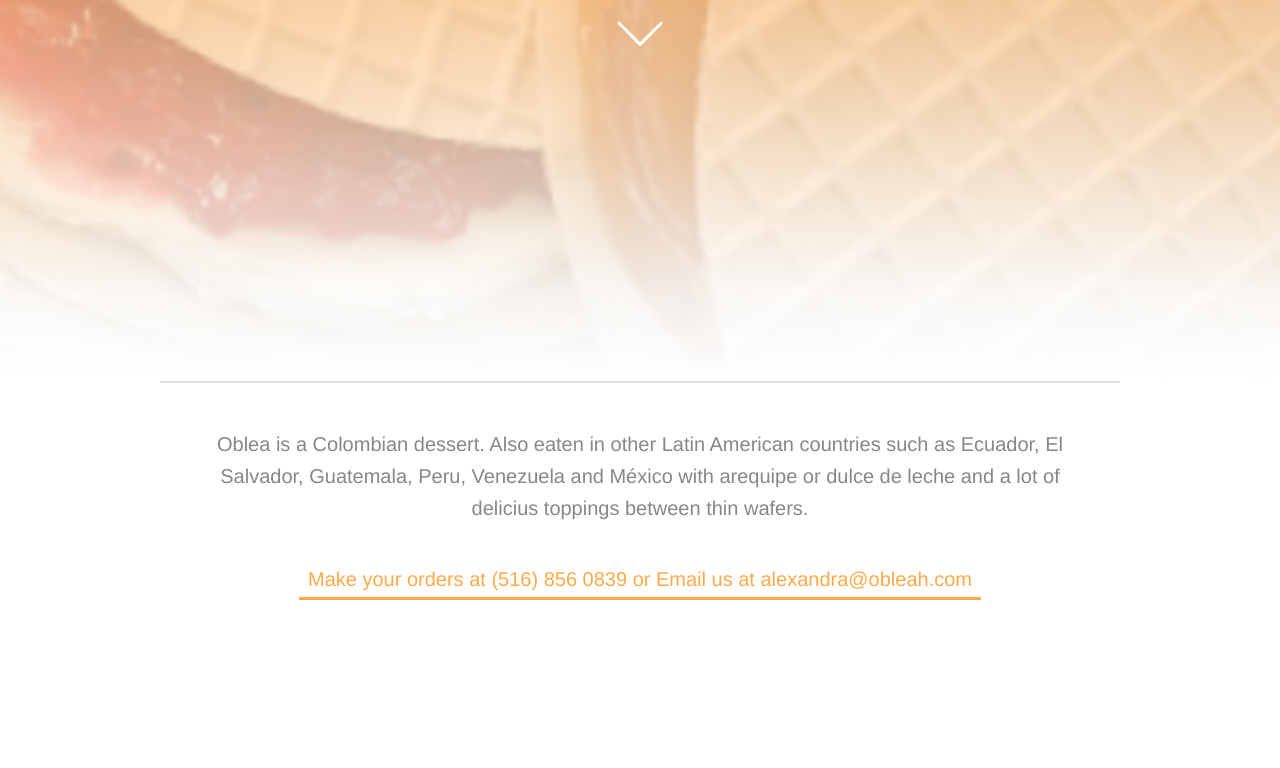
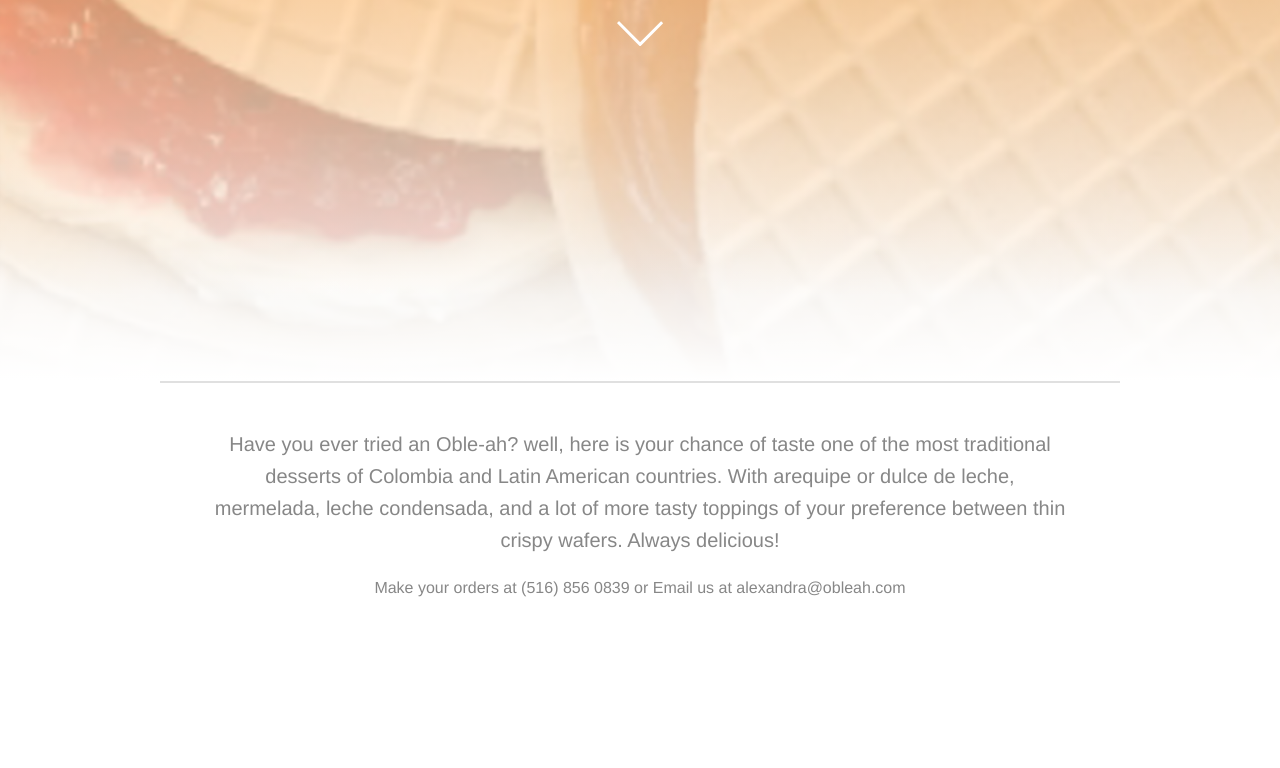
Before and after one commit to johnnyariza/obleah, a plain HTML site: page index.html in a window 1280 px wide. Shown: the part 469-1237 px from the top of the page. Drawn offline with Linux system fonts and the light colour scheme.

Commit message:
Ofiice 01

```diff
--- a/index.html
+++ b/index.html
@@ -3,7 +3,7 @@
 
 <html>
   <head>
-    <title>Lake Tahoe</title>
+    <title>Oble-ah =P</title>
     <link rel="stylesheet" href="css/application.css">
     <meta name="viewport" content="width=device-width">
 	  <meta name="google-site-verification" content="l2M1J0THy4OlCqblBuYN43099DQtDogDTHtVatU8jmM" />
@@ -18,9 +18,9 @@
 
 		<div class="primary-content">
 			<p class="intro">
-				Oblea is a Colombian dessert. Also eaten in other Latin American countries such as Ecuador, El Salvador, Guatemala, Peru, Venezuela and México with arequipe or dulce de leche and a lot of delicius toppings between thin wafers.
+					Have you ever tried an Oble-ah? well, here is your chance of taste one of the most traditional desserts of Colombia and Latin American countries. With arequipe or dulce de leche, mermelada, leche condensada, and a lot of more tasty toppings of your preference between thin crispy wafers. Always delicious!
 			</p>
-			<a class="callout" href="#more">Make your orders at (516) 856 0839 or Email us at alexandra@obleah.com</a>
+			<p>Make your orders at (516) 856 0839 or Email us at alexandra@obleah.com</p>
 
 
 
```
